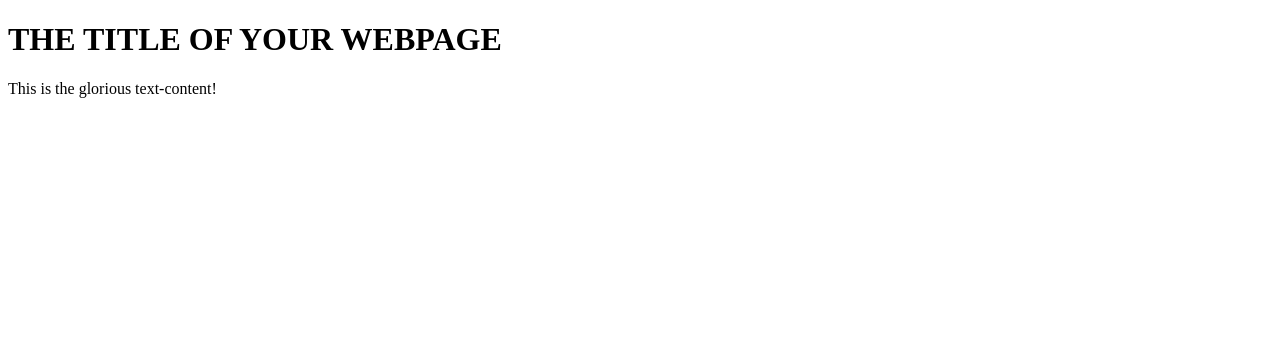
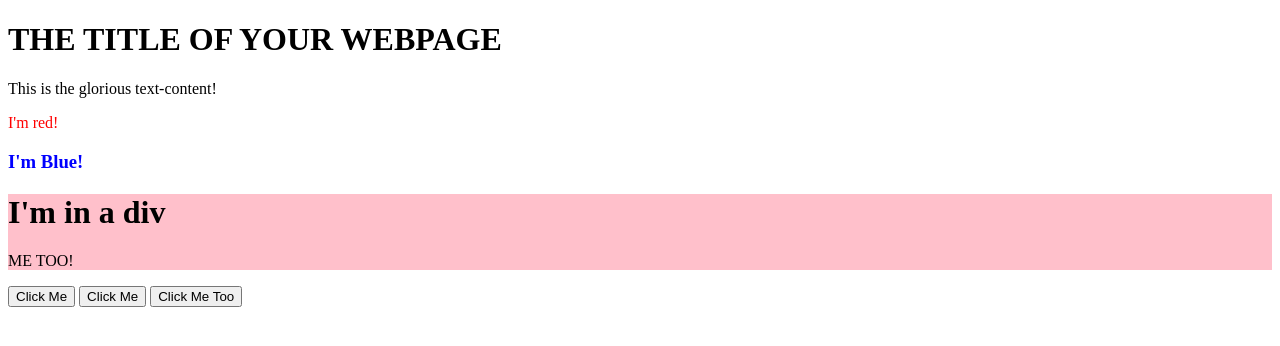
Before and after one commit to MTelschow/javascript-basics, a plain HTML site: page DOM-Manipulation_Events/index.html in a window 1280 px wide. Drawn offline with Linux system fonts and the light colour scheme.

Commit message:
Add exersise-solutions

```diff
--- a/DOM-Manipulation_Events/index.html
+++ b/DOM-Manipulation_Events/index.html
@@ -12,5 +12,10 @@
         THE TITLE OF YOUR WEBPAGE
       </h1>
       <div id="container"></div>
+      <div id="buttons">
+        <button onclick="alertFunction()">Click Me</button>
+        <button id="btn1">Click Me</button>
+        <button id="btn2">Click Me Too</button>
+      </div>
 </body>
 </html>
--- a/DOM-Manipulation_Events/script.js
+++ b/DOM-Manipulation_Events/script.js
@@ -3,5 +3,41 @@ const container = document.querySelector('#container');
 const content = document.createElement('div');
 content.classList.add('content');
 content.textContent = 'This is the glorious text-content!';
+container.appendChild(content);
 
-container.appendChild(content);
+const redText = document.createElement('p');
+redText.style.cssText = 'color: red';
+redText.textContent = 'I\'m red!';
+container.appendChild(redText);
+
+const blueText = document.createElement('h3');
+blueText.style.cssText = 'color: blue';
+blueText.textContent = 'I\'m Blue!';
+container.appendChild(blueText);
+
+const div = document.createElement('div');
+div.style.cssText = 'border: 10px; border-color: black; background-color: pink'
+div.classList.add('weird');
+
+
+const divHeader = document.createElement('h1');
+divHeader.textContent = 'I\'m in a div';
+div.appendChild(divHeader);
+
+const divP = document.createElement('p');
+divP.textContent = 'ME TOO!';
+div.appendChild(divP);
+
+container.appendChild(div);
+
+function alertFunction(){
+    alert('STOP RIGHT THERE!');
+}
+
+const btn1 = document.querySelector('#btn1');
+btn1.onclick = alertFunction;
+
+const btn2 = document.querySelector('#btn2');
+btn2.addEventListener('click', function (e) {
+    e.target.style.background = 'blue';
+  });
```
